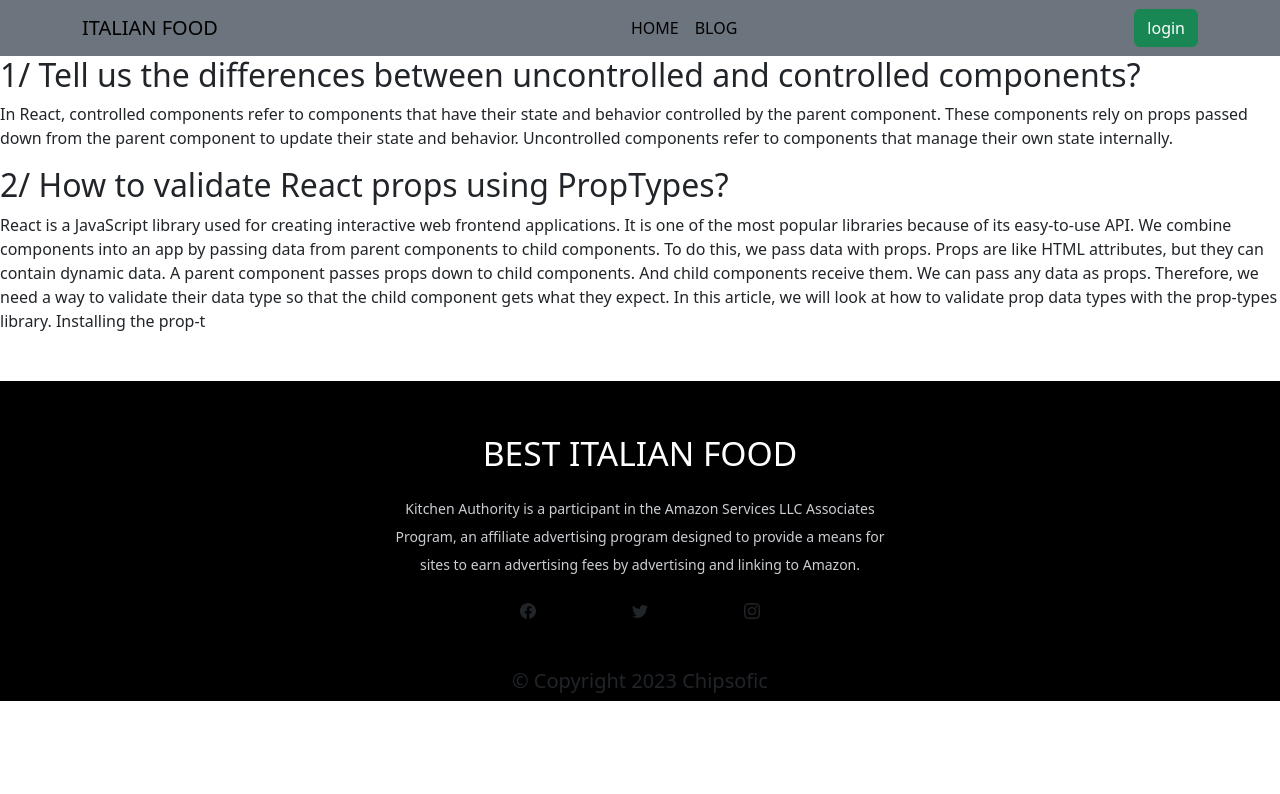
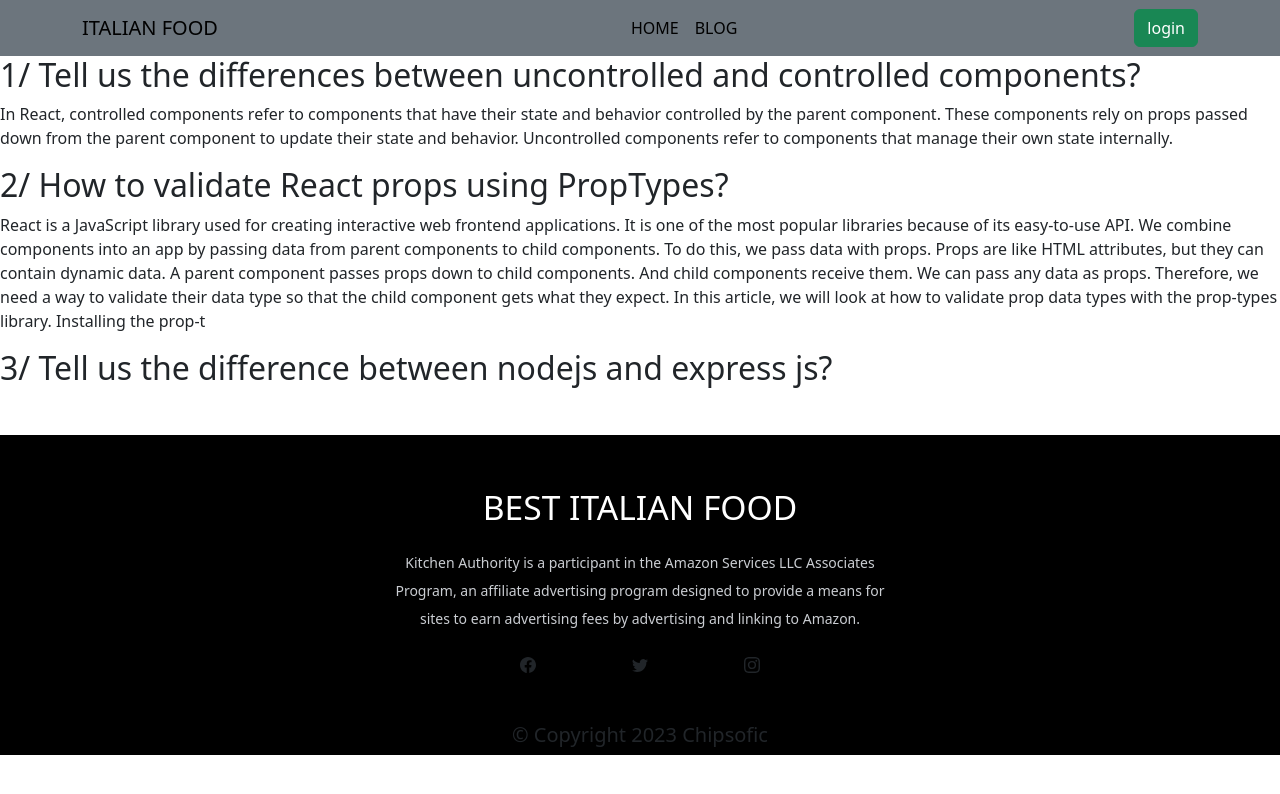
Before and after one commit to arafat717/food-making-client, a React (Vite) app: page /blog in a window 1280 px wide. Shown: the top 794 px of the page. Built offline with nearby package versions, Linux system fonts and the light colour scheme; no server answers.

Commit message:
sixth cmmit

```diff
--- a/src/pages/Blog/Blog.jsx
+++ b/src/pages/Blog/Blog.jsx
@@ -20,6 +20,9 @@ const Blog = () => {
 
                     Installing the prop-t</p>
             </div>
+            <div>
+                <h2>3/ Tell us the difference between nodejs and express js?</h2>
+            </div>
         </div>
     );
 };
```
